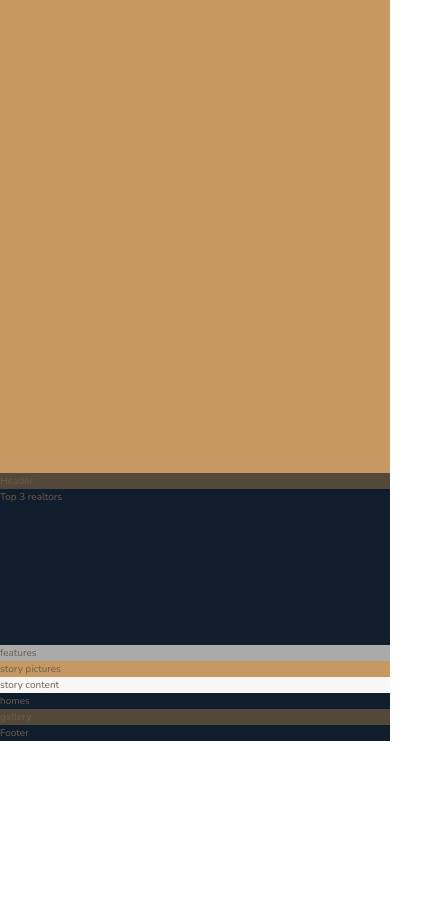
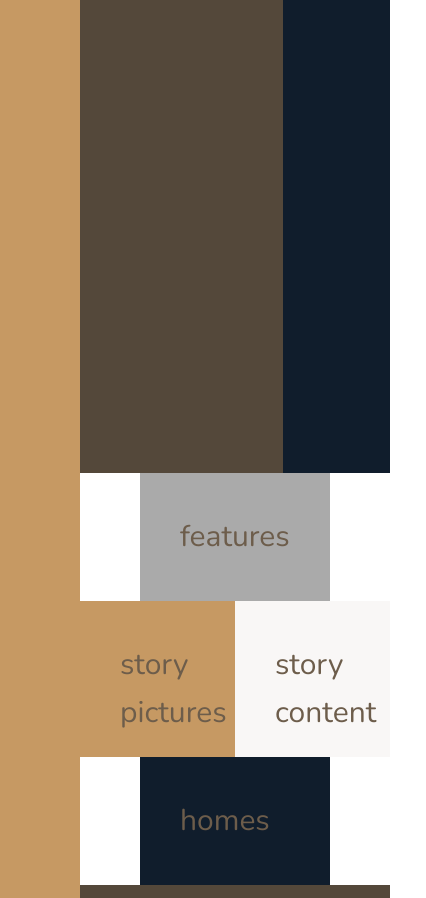
Before and after one commit to Tejiri-A/Nexter, a website: page index.html in a window 390 px wide. Shown: the part 202-1100 px from the top of the page, 426 px wide, since content can reach past the window. Before the commit the page ends 943 px from the top, so only its background shows below. Drawn offline with nearby package versions, Linux system fonts and the light colour scheme.

Commit message:
feat: Implement detailed grid layout and section placement
Defined grid template rows and columns for precise section placement. Assigned grid rows to header, main content, and footer sections based on the defined template. This ensures a structured and responsive layout.

```diff
--- a/sass/_base.scss
+++ b/sass/_base.scss
@@ -39,4 +39,10 @@ body {
 .container{
     display: grid;
     grid-template-rows: 80vh min-content 40vw repeat(3, min-content);
+    grid-template-columns: [sidebar-start] 8rem [sidebar-end full-start] minmax(6rem, 1fr) [center-start] repeat(8, [col-start] minmax(min-content, 14rem) [col-end]) [center-end] minmax(6rem, 1fr) [full-end];
+
+    & > *{
+        padding: 40px;
+        font-size: 3rem;
+    }
 }
--- a/sass/_features.scss
+++ b/sass/_features.scss
@@ -1,3 +1,4 @@
 .features{
     background-color: $color-grey-light-2;
+    grid-column: center-start / center-end;
 }
--- a/sass/_footer.scss
+++ b/sass/_footer.scss
@@ -1,3 +1,4 @@
 .footer{
     background-color: $color-secondary;
+    grid-column: full-start / full-end;
 }
--- a/sass/_gallery.scss
+++ b/sass/_gallery.scss
@@ -1,3 +1,4 @@
 .gallery{
     background-color: $color-grey-dark-1;
+    grid-column: full-start / full-end;
 }
--- a/sass/_header.scss
+++ b/sass/_header.scss
@@ -1,3 +1,4 @@
 .header{
     background-color: $color-grey-dark-1;
+    grid-column: full-start / col-end 6;
 }
--- a/sass/_homes.scss
+++ b/sass/_homes.scss
@@ -1,3 +1,4 @@
 .homes {
-    background-color: $color-secondary
+    background-color: $color-secondary;
+    grid-column: center-start / center-end;
 }
--- a/sass/_realtors.scss
+++ b/sass/_realtors.scss
@@ -1,3 +1,4 @@
 .realtors{
     background-color: $color-secondary;
+    grid-column: col-start 7 / full-end;
 }
--- a/sass/_sidebar.scss
+++ b/sass/_sidebar.scss
@@ -1,3 +1,5 @@
 .sidebar{
     background-color: $color-primary;
+    grid-column: sidebar-start / sidebar-end;
+    grid-row: 1 / -1;
 }
--- a/sass/_story.scss
+++ b/sass/_story.scss
@@ -1,9 +1,11 @@
 .story{
     &__pictures{
         background-color: $color-primary;
+        grid-column: full-start / col-end 4;
     }
 
     &__content{
         background-color: $color-grey-light-1;
+        grid-column: col-start 5 / full-end;
     }
 }
```
Also changed, not shown: css/style.css.
